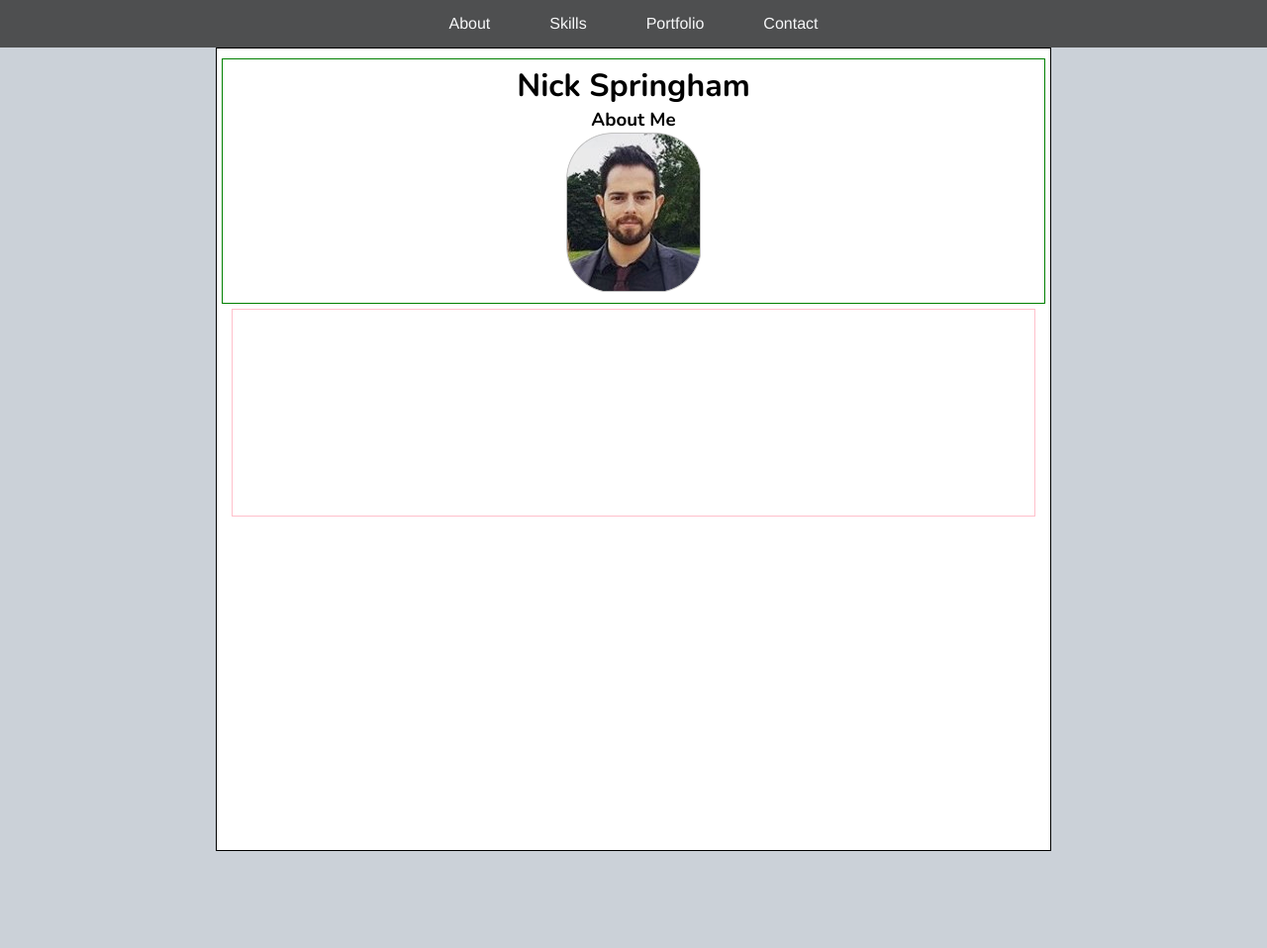
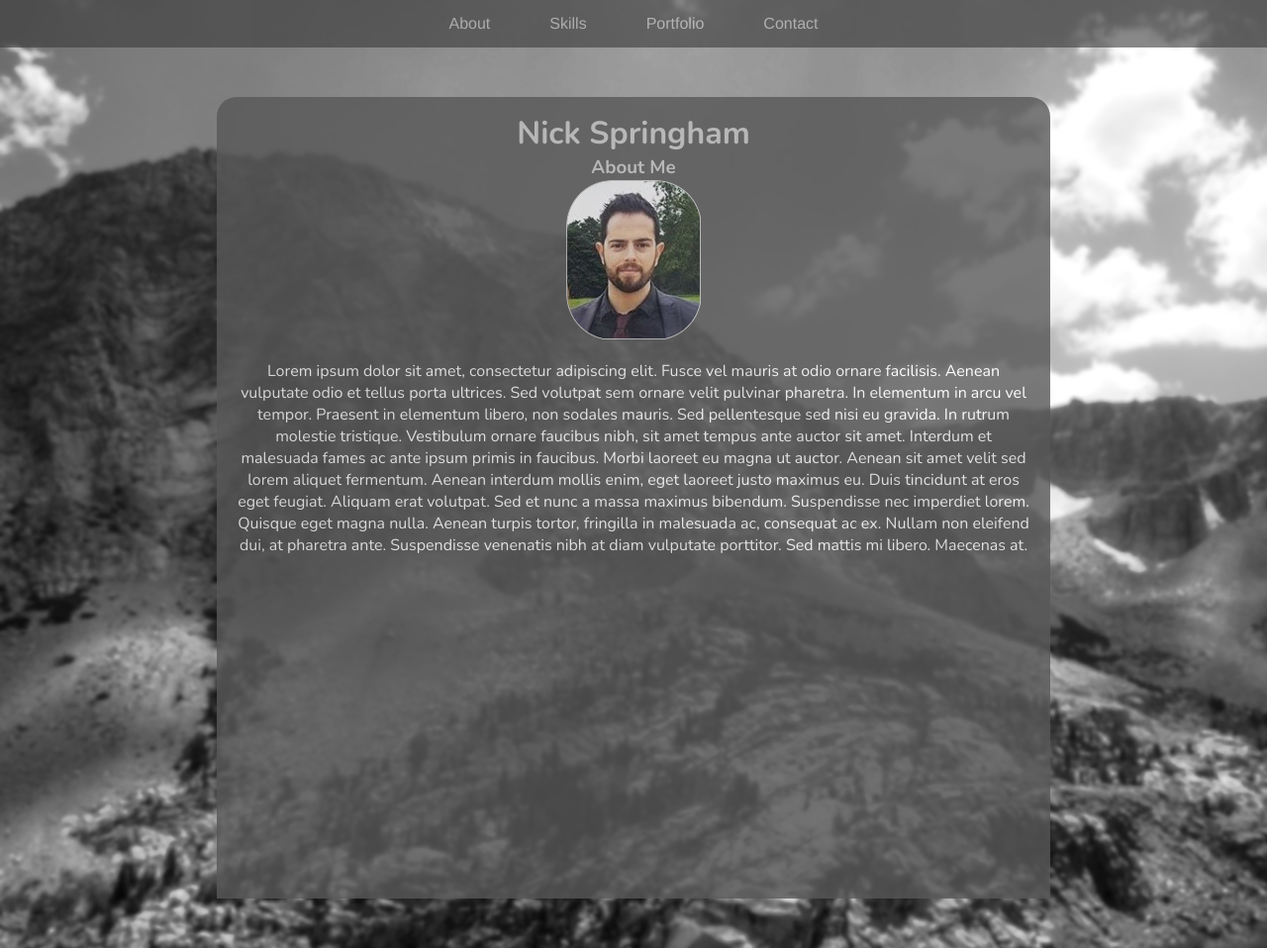
Before and after one commit to Nspringham/Portfolio_Web, a plain HTML site: page index.html in a window 1280 px wide. Shown: the whole page at 99% size. Before the commit the page ends 860 px from the top, so only its background shows below. Drawn offline with nearby package versions, Linux system fonts and the light colour scheme.

Commit message:
added background image and curved edges

```diff
--- a/css/style_new.css
+++ b/css/style_new.css
@@ -5,7 +5,8 @@
 body{
 /*	border: 1px solid red; */
 	font-family: 'Nunito', 'Source Sans Pro', serif;
-	background-color: #cbd1d8;
+	/*background-color: #cbd1d8;
+*/	background-image: url(yosemite_blur_2.jpg);
 }
 
 /* NAVBAR */
@@ -16,7 +17,7 @@ body{
 }
 nav{
 	background-color: #393939;
-	opacity: 0.85;
+	opacity: 0.6;
 	display: flex;
 	justify-content: center;
 }
@@ -27,7 +28,7 @@ nav li a{
 	font-family: 'helvetica';
 	text-decoration: none;
 	font-size: 16px;
-	color: #fff;
+	color: #C0C0C0;
 	display: block;
 	padding: 15px 30px;
 	background-color: #393939;
@@ -37,32 +38,32 @@ nav li a:hover{
 	background-color: grey
 }
 
-.picholder{
-	width: 100%;
-	height: 300px;
-	background-image: url(images/yosemite.jpg);
-	z-index: -1;
-}
+
 .holding_body{
-	border: 1px solid black;
-	margin: auto;
+	/*border: 1px solid black;*/
+	border-top-left-radius: 20px 20px;
+	border-top-right-radius: 20px 20px;
+	margin: 50px auto;
 	padding: 5px;
 	width: 65%;
-	background-color: white;
+	background-color: #585858;
+	opacity: 0.8;
 	height: 800px;
+
 }
 
 /* HEADER */
 .header_sector{
-	border :1px solid green;
+	/*border :1px solid green;*/
 	margin: 5px auto;
+	color: #C0C0C0;
 	padding: 5px;
 	text-align: center;
 }
 
 /* ABOUT */
 .about_sector{
-	border :1px solid pink;
+	/*border :1px solid pink;*/
 	display: block;
 	margin: auto;
 	text-align: center;
```
Also changed, not shown: css/yosemite.jpg (renamed from images/yosemite.jpg), css/yosemite_blur.jpg (added), css/yosemite_blur_2.jpg (added).
